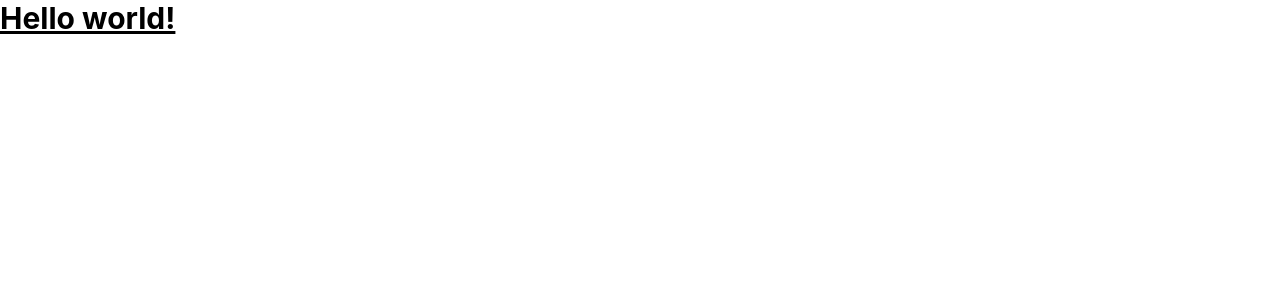
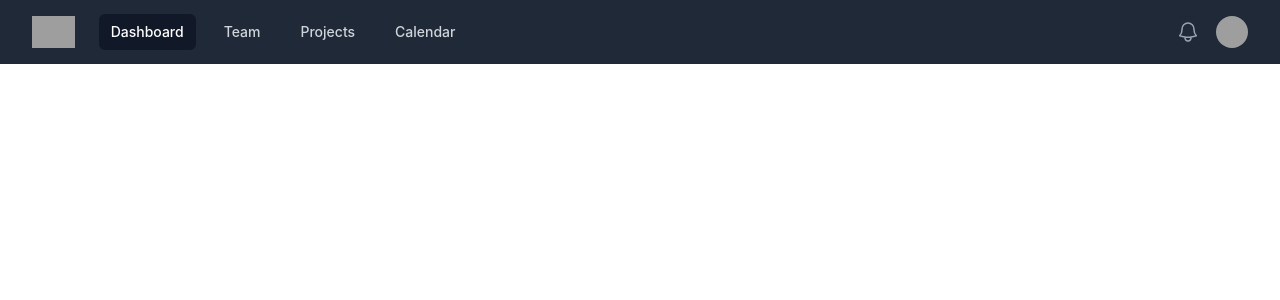
Before and after one commit to TauqeerAhmad5201/react-router, a React (Create React App) app: page / in a window 1280 px wide. Shown: the top 300 px of the page. Built offline with nearby package versions, Linux system fonts and the light colour scheme; grey boxes are pictures that could not be loaded.

Commit message:
added forms

```diff
--- a/package.json
+++ b/package.json
@@ -3,9 +3,13 @@
   "version": "0.1.0",
   "private": true,
   "dependencies": {
+    "@headlessui/react": "^1.7.13",
+    "@heroicons/react": "^2.0.16",
+    "@icon/heroicons-outline": "^0.4.2-alpha.0",
     "@testing-library/jest-dom": "^5.16.5",
     "@testing-library/react": "^13.4.0",
     "@testing-library/user-event": "^13.5.0",
+    "heroicons-react": "^1.4.1",
     "react": "^18.2.0",
     "react-dom": "^18.2.0",
     "react-scripts": "5.0.1",
--- a/src/App.js
+++ b/src/App.js
@@ -1,10 +1,9 @@
 import './App.css';
+import Navbar from './components/Navbar'
 
 function App() {
   return (
-    <h1 className="text-3xl font-bold underline">
-      Hello world!
-    </h1>
+    <Navbar></Navbar>
   );
 }
 
--- /dev/null
+++ b/src/components/Navbar.js
@@ -0,0 +1,156 @@
+import React from 'react'
+import { Fragment } from 'react'
+import { Disclosure, Menu, Transition } from '@headlessui/react'
+import { Bars3Icon, BellIcon, XMarkIcon } from '@heroicons/react/24/outline'
+
+const navigation = [
+  { name: 'Dashboard', href: '#', current: true },
+  { name: 'Team', href: '#', current: false },
+  { name: 'Projects', href: '#', current: false },
+  { name: 'Calendar', href: '#', current: false },
+]
+
+function classNames(...classes) {
+  return classes.filter(Boolean).join(' ')
+}
+
+export default function Navbar() {
+  return (
+    <Disclosure as="nav" className="bg-gray-800">
+      {({ open }) => (
+        <>
+          <div className="mx-auto max-w-7xl px-2 sm:px-6 lg:px-8">
+            <div className="relative flex h-16 items-center justify-between">
+              <div className="absolute inset-y-0 left-0 flex items-center sm:hidden">
+                {/* Mobile menu button*/}
+                <Disclosure.Button className="inline-flex items-center justify-center rounded-md p-2 text-gray-400 hover:bg-gray-700 hover:text-white focus:outline-none focus:ring-2 focus:ring-inset focus:ring-white">
+                  <span className="sr-only">Open main menu</span>
+                  {open ? (
+                    <XMarkIcon className="block h-6 w-6" aria-hidden="true" />
+                  ) : (
+                    <Bars3Icon className="block h-6 w-6" aria-hidden="true" />
+                  )}
+                </Disclosure.Button>
+              </div>
+              <div className="flex flex-1 items-center justify-center sm:items-stretch sm:justify-start">
+                <div className="flex flex-shrink-0 items-center">
+                  <img
+                    className="block h-8 w-auto lg:hidden"
+                    src="https://tailwindui.com/img/logos/mark.svg?color=indigo&shade=500"
+                    alt="Your Company"
+                  />
+                  <img
+                    className="hidden h-8 w-auto lg:block"
+                    src="https://tailwindui.com/img/logos/mark.svg?color=indigo&shade=500"
+                    alt="Your Company"
+                  />
+                </div>
+                <div className="hidden sm:ml-6 sm:block">
+                  <div className="flex space-x-4">
+                    {navigation.map((item) => (
+                      <a
+                        key={item.name}
+                        href={item.href}
+                        className={classNames(
+                          item.current ? 'bg-gray-900 text-white' : 'text-gray-300 hover:bg-gray-700 hover:text-white',
+                          'rounded-md px-3 py-2 text-sm font-medium'
+                        )}
+                        aria-current={item.current ? 'page' : undefined}
+                      >
+                        {item.name}
+                      </a>
+                    ))}
+                  </div>
+                </div>
+              </div>
+              <div className="absolute inset-y-0 right-0 flex items-center pr-2 sm:static sm:inset-auto sm:ml-6 sm:pr-0">
+                <button
+                  type="button"
+                  className="rounded-full bg-gray-800 p-1 text-gray-400 hover:text-white focus:outline-none focus:ring-2 focus:ring-white focus:ring-offset-2 focus:ring-offset-gray-800"
+                >
+                  <span className="sr-only">View notifications</span>
+                  <BellIcon className="h-6 w-6" aria-hidden="true" />
+                </button>
+
+                {/* Profile dropdown */}
+                <Menu as="div" className="relative ml-3">
+                  <div>
+                    <Menu.Button className="flex rounded-full bg-gray-800 text-sm focus:outline-none focus:ring-2 focus:ring-white focus:ring-offset-2 focus:ring-offset-gray-800">
+                      <span className="sr-only">Open user menu</span>
+                      <img
+                        className="h-8 w-8 rounded-full"
+                        src="https://images.unsplash.com/photo-1472099645785-5658abf4ff4e?ixlib=rb-1.2.1&ixid=eyJhcHBfaWQiOjEyMDd9&auto=format&fit=facearea&facepad=2&w=256&h=256&q=80"
+                        alt=""
+                      />
+                    </Menu.Button>
+                  </div>
+                  <Transition
+                    as={Fragment}
+                    enter="transition ease-out duration-100"
+                    enterFrom="transform opacity-0 scale-95"
+                    enterTo="transform opacity-100 scale-100"
+                    leave="transition ease-in duration-75"
+                    leaveFrom="transform opacity-100 scale-100"
+                    leaveTo="transform opacity-0 scale-95"
+                  >
+                    <Menu.Items className="absolute right-0 z-10 mt-2 w-48 origin-top-right rounded-md bg-white py-1 shadow-lg ring-1 ring-black ring-opacity-5 focus:outline-none">
+                      <Menu.Item>
+                        {({ active }) => (
+                          <a
+                            href="/"
+                            className={classNames(active ? 'bg-gray-100' : '', 'block px-4 py-2 text-sm text-gray-700')}
+                          >
+                            Your Profile
+                          </a>
+                        )}
+                      </Menu.Item>
+                      <Menu.Item>
+                        {({ active }) => (
+                          <a
+                            href="/"
+                            className={classNames(active ? 'bg-gray-100' : '', 'block px-4 py-2 text-sm text-gray-700')}
+                          >
+                            Settings
+                          </a>
+                        )}
+                      </Menu.Item>
+                      <Menu.Item>
+                        {({ active }) => (
+                          <a
+                            href="/"
+                            className={classNames(active ? 'bg-gray-100' : '', 'block px-4 py-2 text-sm text-gray-700')}
+                          >
+                            Sign out
+                          </a>
+                        )}
+                      </Menu.Item>
+                    </Menu.Items>
+                  </Transition>
+                </Menu>
+              </div>
+            </div>
+          </div>
+
+          <Disclosure.Panel className="sm:hidden">
+            <div className="space-y-1 px-2 pt-2 pb-3">
+              {navigation.map((item) => (
+                <Disclosure.Button
+                  key={item.name}
+                  as="a"
+                  href={item.href}
+                  className={classNames(
+                    item.current ? 'bg-gray-900 text-white' : 'text-gray-300 hover:bg-gray-700 hover:text-white',
+                    'block rounded-md px-3 py-2 text-base font-medium'
+                  )}
+                  aria-current={item.current ? 'page' : undefined}
+                >
+                  {item.name}
+                </Disclosure.Button>
+              ))}
+            </div>
+          </Disclosure.Panel>
+        </>
+      )}
+    </Disclosure>
+  )
+}
```
Also changed, not shown: 1 other file (tests, documents, lock files or other folders).
